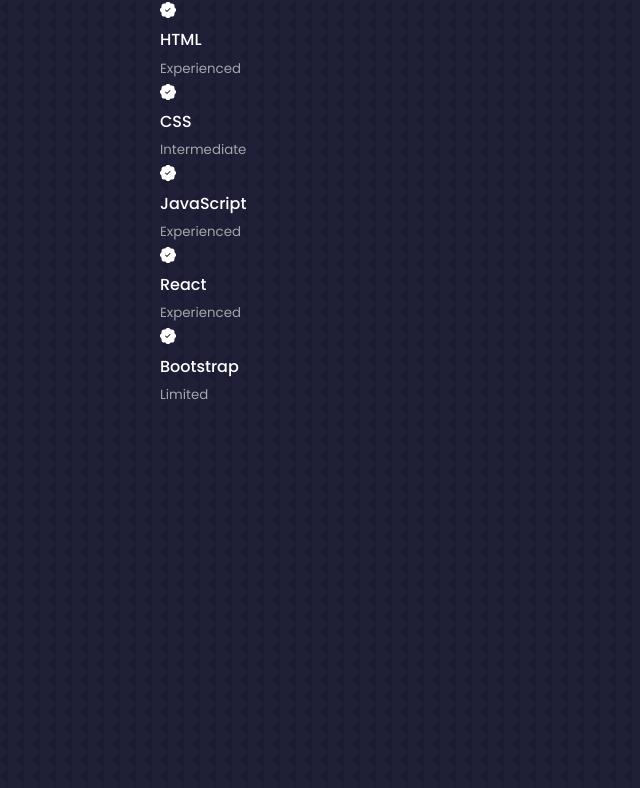
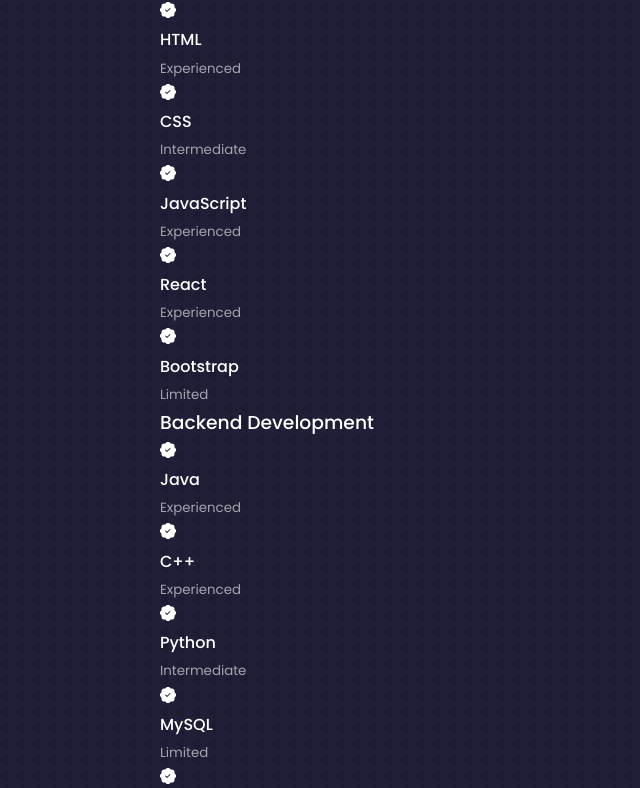
Before and after one commit to willmccarten/personalWebsite, a React (Create React App) app: page / in a window 1280 px wide. Shown: the part 2000-2788 px from the top of the page, without its empty margins (0-640 px from the left). Built offline with nearby package versions, Linux system fonts and the light colour scheme.

Commit message:
finialize experience comp html, header update

```diff
--- a/src/components/experience/Experience.jsx
+++ b/src/components/experience/Experience.jsx
@@ -39,8 +39,36 @@
             </article>
           </div>
         </div>
+
         <div className="experience__backend">
-
+          <h3>Backend Development</h3>
+            <div className="experience__content">
+              <article className='experience__details'>
+                <BsPatchCheckFill />
+                <h4>Java</h4>
+                <small className='text-light'>Experienced</small>
+              </article>
+              <article className='experience__details'>
+                <BsPatchCheckFill />
+                <h4>C++</h4>
+                <small className='text-light'>Experienced</small>
+              </article>
+              <article className='experience__details'>
+                <BsPatchCheckFill />
+                <h4>Python</h4>
+                <small className='text-light'>Intermediate</small>
+              </article>
+              <article className='experience__details'>
+                <BsPatchCheckFill />
+                <h4>MySQL</h4>
+                <small className='text-light'>Limited</small>
+              </article>
+              <article className='experience__details'>
+                <BsPatchCheckFill />
+                <h4>Firebase</h4>
+                <small className='text-light'>Limited</small>
+              </article>
+            </div>
         </div>
       </div>
 
--- a/src/components/header/Header.jsx
+++ b/src/components/header/Header.jsx
@@ -10,7 +10,7 @@
       <div className="container header__container">
         <h5>Hello I'm</h5>
         <h1>William McCarten</h1>
-        <h5 className='text-light'>fullstack developer</h5>
+        <h5 className='text-light'>software developer</h5>
         <CTA />
         <HeaderSocials />
 
```
